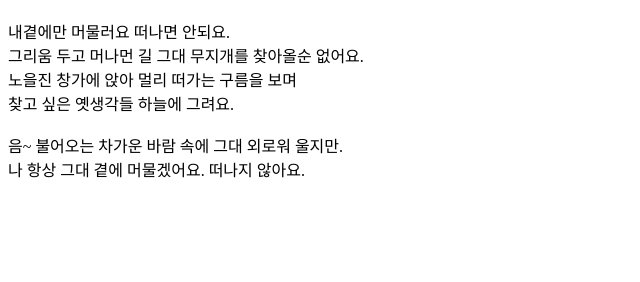
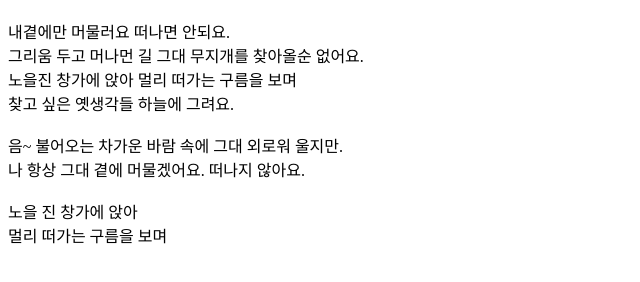
Before and after one commit to minjaejeo/gitTest, a plain HTML site: page index.html in a window 1280 px wide. Shown: the part 70-352 px from the top of the page, without its empty margins (0-640 px from the left). Drawn offline with Linux system fonts and the light colour scheme.

Commit message:
세번째 가사

```diff
--- a/index.html
+++ b/index.html
@@ -16,6 +16,9 @@
 
         음~ 불어오는 차가운 바람 속에 그대 외로워 울지만.<br>
         나 항상 그대 곁에 머물겠어요. 떠나지 않아요.<br>
+        <br>
+        노을 진 창가에 앉아<br>
+        멀리 떠가는 구름을 보며<br>
 
     </p>
 </body>
```
